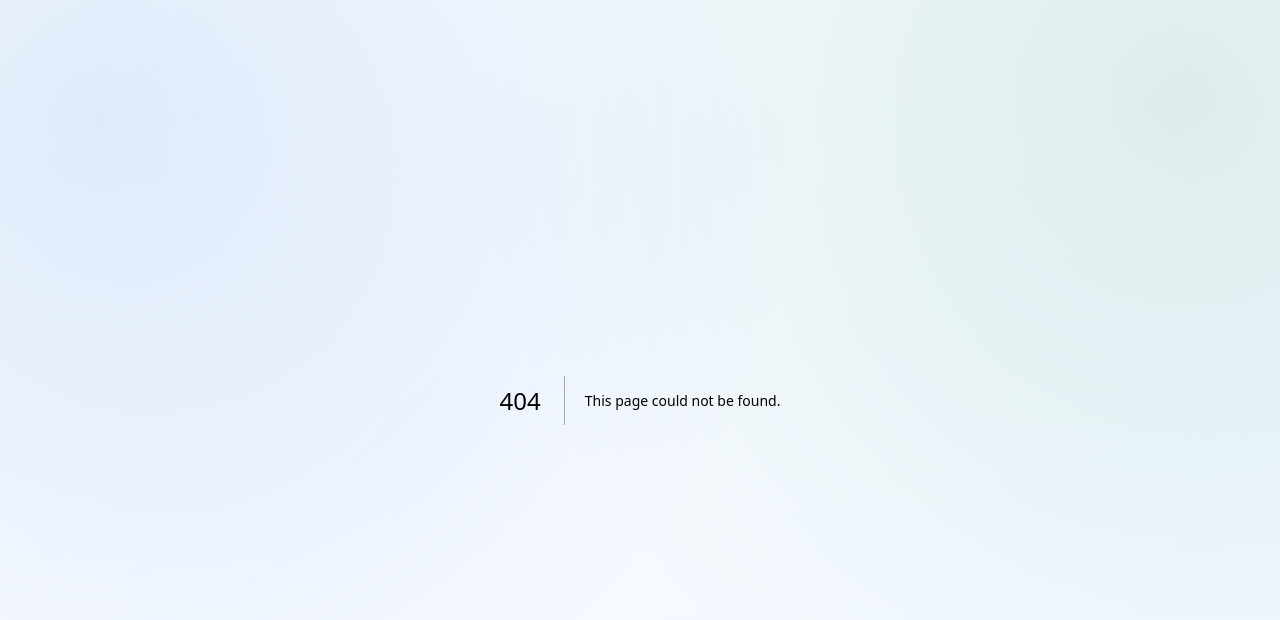
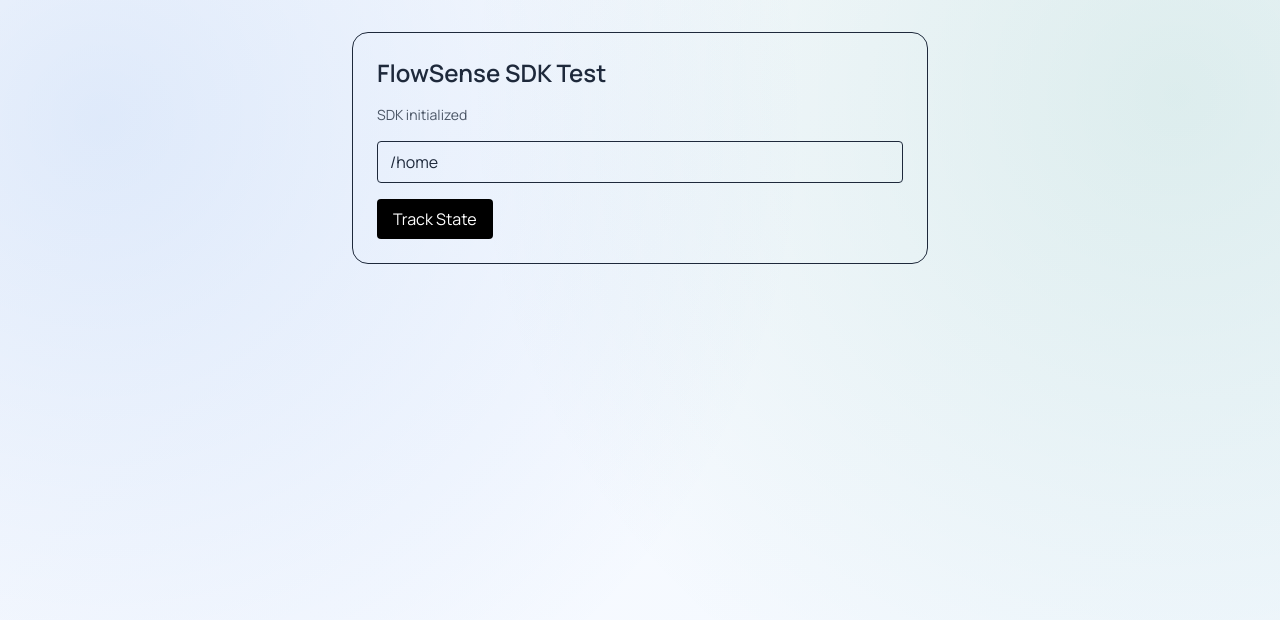
Before and after one commit to invalid04/flowsense, a Next.js app: page /sdk-test in a window 1280 px wide. Before the commit this address had no page. Shown: the top 620 px of the page. Built offline with nearby package versions, Linux system fonts and the light colour scheme.

Commit message:
sdk framework

```diff
--- /dev/null
+++ b/app/sdk-test/page.tsx
@@ -0,0 +1,68 @@
+"use client";
+
+import Script from "next/script";
+import { useState } from "react";
+
+declare global {
+  interface Window {
+    FlowSense?: {
+      init: (config: { apiKey: string; endpoint?: string }) => void;
+      track: (state: string) => Promise<{ message: string }>;
+    };
+  }
+}
+
+export default function SdkTestPage() {
+  const [state, setState] = useState("/home");
+  const [status, setStatus] = useState("SDK not initialized");
+
+  return (
+    <main className="min-h-screen p-8">
+      <Script
+        src="/flowsense-sdk.js"
+        strategy="afterInteractive"
+        onLoad={() => {
+          try {
+            window.FlowSense?.init({
+              apiKey: "test_key_123",
+              endpoint: "/api/ingest",
+            });
+            setStatus("SDK initialized");
+          } catch (error) {
+            setStatus(
+              error instanceof Error ? error.message : "Failed to initialize SDK"
+            );
+          }
+        }}
+      />
+
+      <div className="mx-auto max-w-xl space-y-4 rounded-2xl border p-6">
+        <h1 className="text-2xl font-semibold">FlowSense SDK Test</h1>
+        <p className="text-sm text-gray-600">{status}</p>
+
+        <input
+          className="w-full rounded border px-3 py-2"
+          value={state}
+          onChange={(e) => setState(e.target.value)}
+          placeholder="State"
+        />
+
+        <button
+          className="rounded bg-black px-4 py-2 text-white"
+          onClick={async () => {
+            try {
+              const result = await window.FlowSense?.track(state);
+              setStatus(result?.message ?? "Tracked");
+            } catch (error) {
+              setStatus(
+                error instanceof Error ? error.message : "Track failed"
+              );
+            }
+          }}
+        >
+          Track State
+        </button>
+      </div>
+    </main>
+  );
+}
--- /dev/null
+++ b/public/flowsense-sdk.js
@@ -0,0 +1,60 @@
+(function (window) {
+    const FlowSense = {
+        apiKey: null,
+        endpoint: null,
+        sessionId: null,
+
+        init(config) {
+            if (!config || !config.apiKey) {
+                throw new Error("FlowSense.init requires an apiKey");
+            }
+
+            this.apiKey = config.apiKey;
+            this.endpoint = config.endpoint || "/api/ingest";
+
+            const existingSessionId = window.localStorage.getItem("flowsense_session_id");
+
+            if (existingSessionId) {
+                this.sessionId = existingSessionId;
+            } else {
+                this.sessionId = this.generateSessionId();
+                window.localStorage.setItem("flowsense_session_id", this.sessionId);
+            }
+        },
+
+        async track(state) {
+            if (!this.apiKey) {
+                throw new Error("FlowSense.init must be called before track");
+            }
+
+            if (!state) {
+                throw new Error("FlowSense.track requires a state");
+            }
+
+            const response = await fetch(this.endpoint, {
+                method: "POST",
+                headers: {
+                    "Content-Type": "application/json",
+                    "Authorization": `Bearer ${this.apiKey}`,
+                },
+                body: JSON.stringify({
+                    sessionId: this.sessionId,
+                    state,
+                }),
+            });
+
+            if (!response.ok) {
+                const error = await response.json().catch(() => ({}));
+                throw new Error(error.error || "FlowSense track failed");
+            }
+
+            return response.json();
+        },
+
+        generateSessionId() {
+            return "fs_" + Math.random().toString(36).slice(2) + Date.now().toString(36);
+        },
+    };
+
+    window.FlowSense = FlowSense;
+})(window);
```
